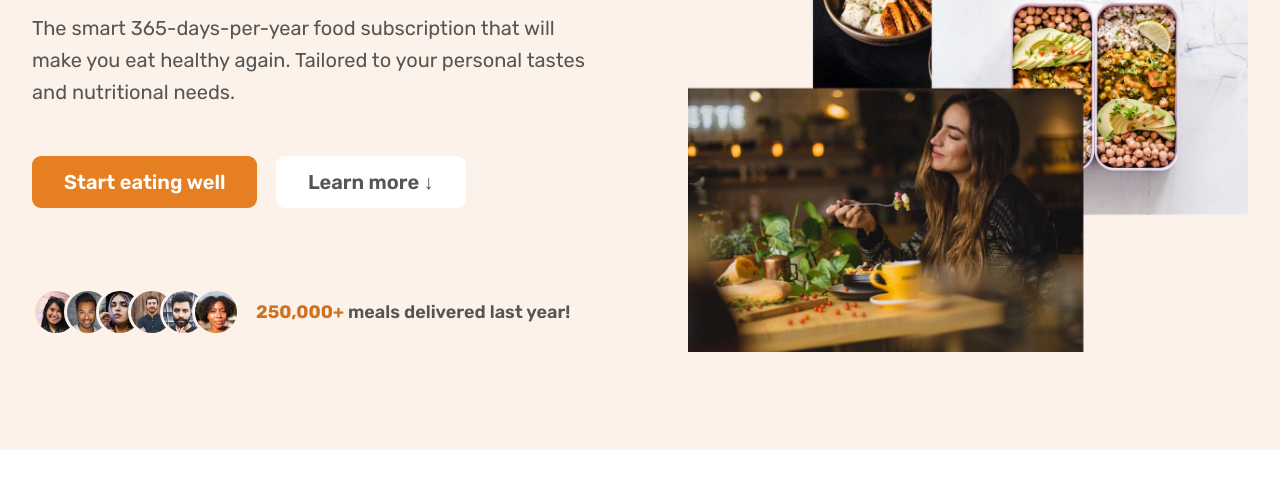
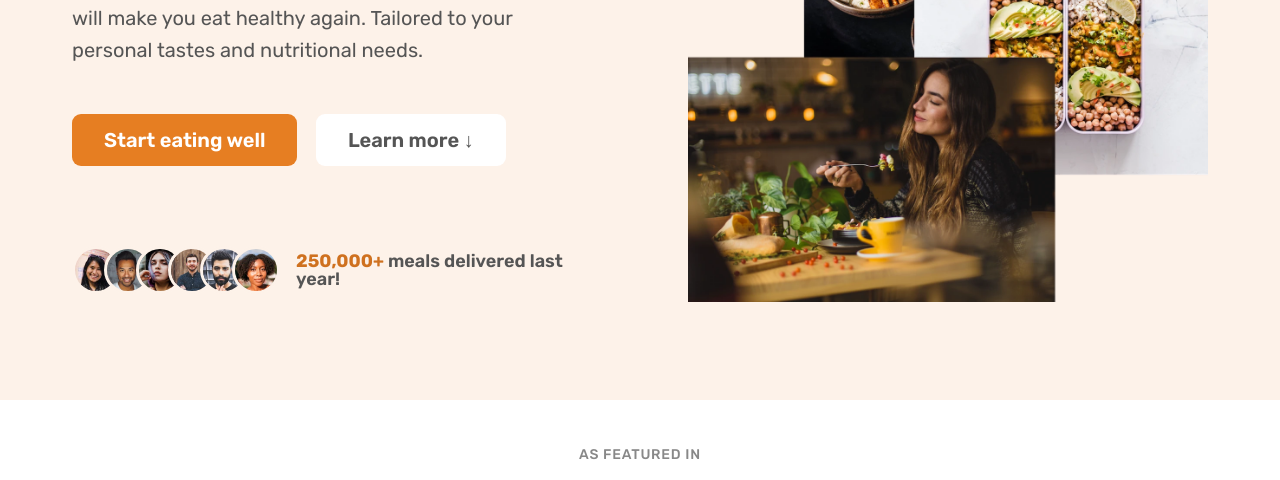
Before and after one commit to joeblo45/omnifood, a plain HTML site: page index.html in a window 1280 px wide. Shown: the part 355-835 px from the top of the page. Drawn offline with nearby package versions, Linux system fonts and the light colour scheme; some packages are replaced by stand-ins of ours; a script that the page names is missing.

Commit message:
added media-queries

```diff
--- a/index.html
+++ b/index.html
@@ -22,7 +22,7 @@
 
     <link rel="stylesheet" href="css/general.css" />
     <link rel="stylesheet" href="css/style.css" />
-    c
+    <link rel="stylesheet" href="css/queries.css" />
 
     <script
       type="module"
```
Also changed, not shown: 1 other file.
